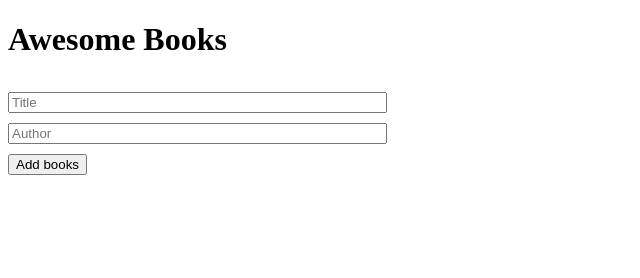
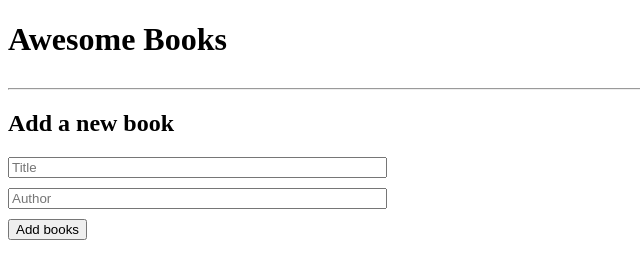
Before and after one commit to tonnymuchui/Awesome-books, a website: page index.html in a window 1280 px wide. Shown: the whole page, without its empty margins (0-640 px from the left). Drawn offline with Linux system fonts and the light colour scheme.

Commit message:
update form section

```diff
--- a/index.html
+++ b/index.html
@@ -9,8 +9,9 @@
   <body>
     <h1 class="heading">Awesome Books</h1>
     <section id="myBooks"></section>
-
+    <hr>
     <section id="form">
+      <h2 class="form-heading">Add a new book</h2>
       <form id="form-container" action="" method="post">
         <input
           class="form-input"
```
